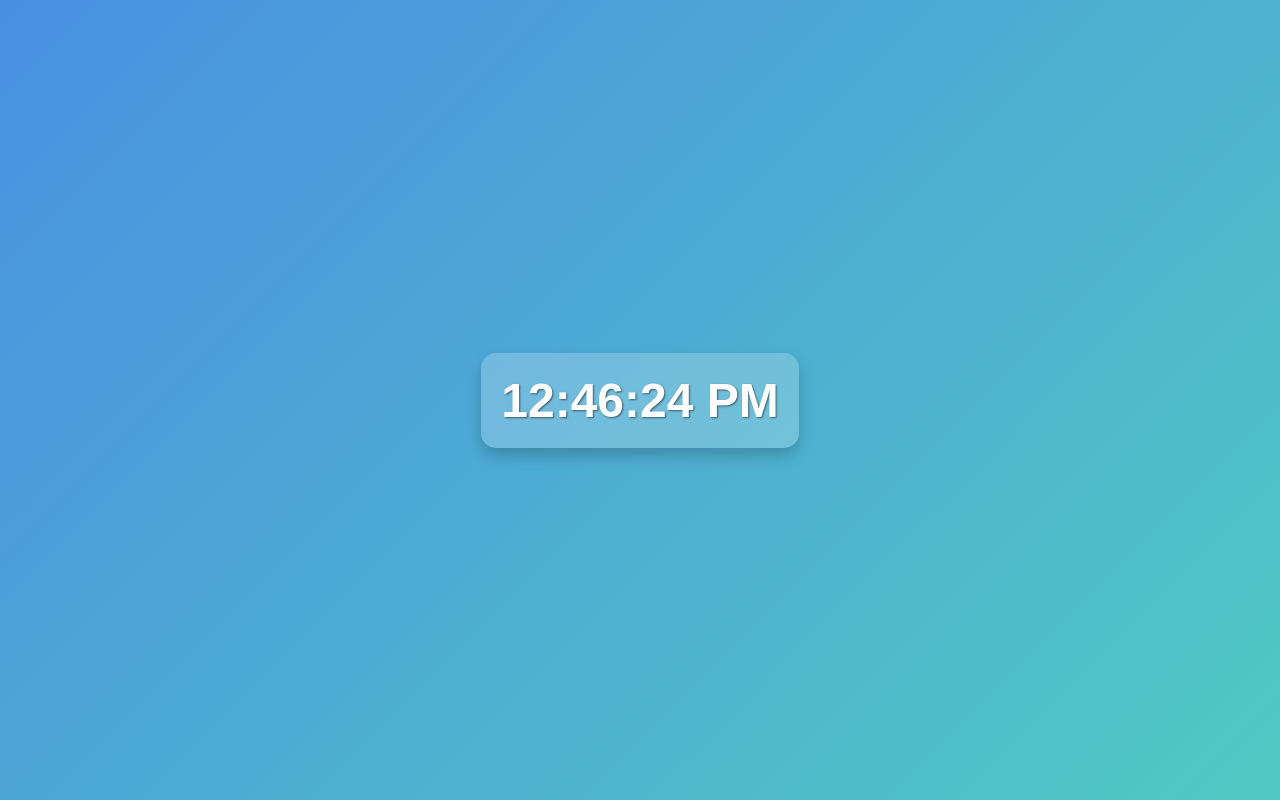
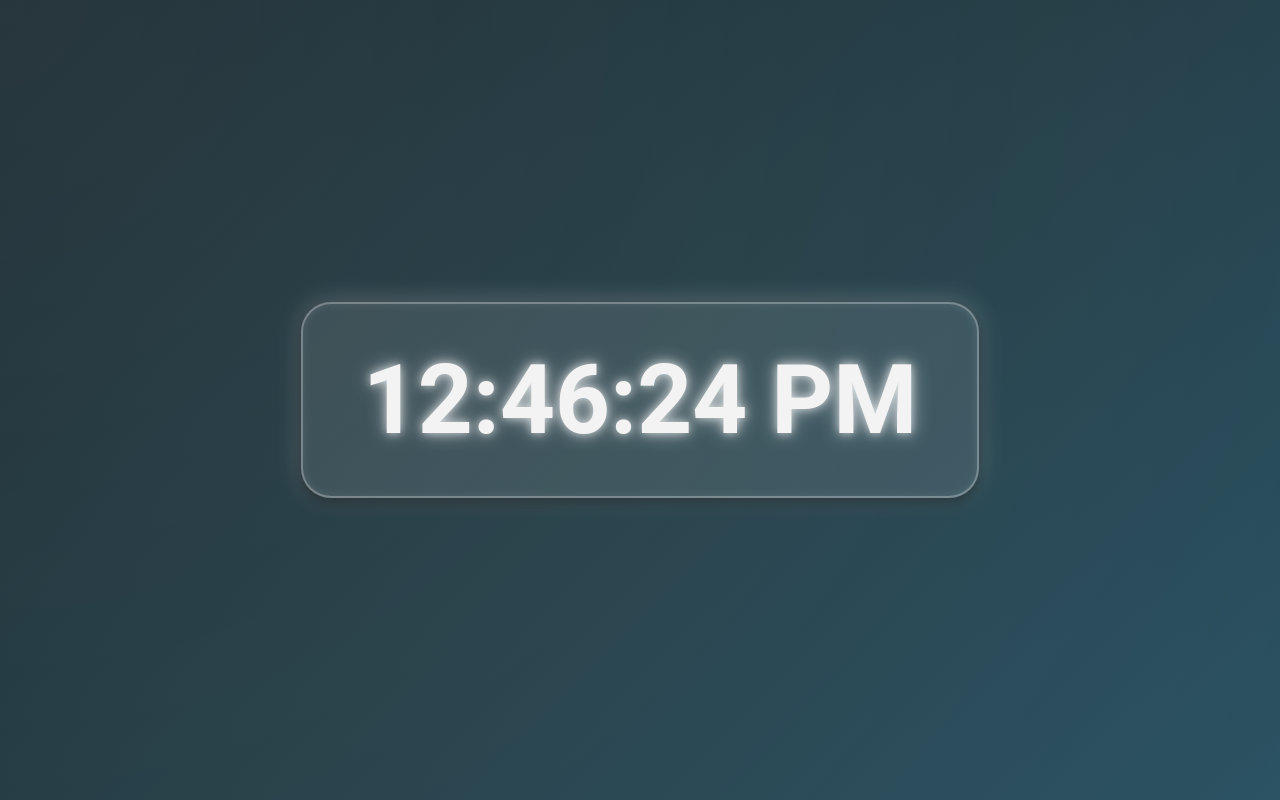
Before and after one commit to govinda006/javascript-learning, a plain HTML site: page DOM/four.html in a window 1280 px wide. Drawn offline with Linux system fonts and the light colour scheme.

Commit message:
clock code

```diff
--- a/DOM/four.html
+++ b/DOM/four.html
@@ -4,29 +4,91 @@
 <head>
     <meta charset="UTF-8">
     <meta name="viewport" content="width=device-width, initial-scale=1.0">
-    <title>Clock</title>
+    <title>Elegant Clock</title>
     <style>
-        /* General body styling */
+        /* Reset margin and padding for the body */
         body {
+            margin: 0;
+            padding: 0;
             display: flex;
             justify-content: center;
             align-items: center;
             height: 100vh;
-            margin: 0;
-            font-family: Arial, sans-serif;
-            background: linear-gradient(135deg, #4a90e2, #50c9c3);
+            background: linear-gradient(135deg, #0f2027, #203a43, #2c5364);
+            /* Dark gradient background */
+            font-family: 'Roboto', Arial, sans-serif;
             color: white;
+            overflow: hidden;
         }
 
-        /* Styling for the clock */
+        /* Animated background effect */
+        body::before {
+            content: '';
+            position: absolute;
+            top: 0;
+            left: 0;
+            width: 200%;
+            height: 200%;
+            background: radial-gradient(circle, rgba(255, 255, 255, 0.1), rgba(0, 0, 0, 0));
+            transform: translate(-50%, -50%);
+            animation: rotateBackground 10s linear infinite;
+            pointer-events: none;
+        }
+
+        /* Keyframes for rotating background animation */
+        @keyframes rotateBackground {
+            0% {
+                transform: translate(-50%, -50%) rotate(0deg);
+            }
+
+            100% {
+                transform: translate(-50%, -50%) rotate(360deg);
+            }
+        }
+
+        /* Clock container styling */
         #clock {
-            font-size: 3rem;
+            position: relative;
+            font-size: 6rem;
             font-weight: bold;
-            padding: 20px;
-            background: rgba(255, 255, 255, 0.2);
-            border-radius: 15px;
-            box-shadow: 0 8px 15px rgba(0, 0, 0, 0.2);
-            text-shadow: 1px 1px 2px rgba(0, 0, 0, 0.5);
+            padding: 40px 60px;
+            color: #f3f3f3;
+            text-align: center;
+            border: 2px solid rgba(255, 255, 255, 0.3);
+            background: rgba(255, 255, 255, 0.1);
+            border-radius: 30px;
+            box-shadow:
+                0 5px 15px rgba(0, 0, 0, 0.5),
+                0 0 25px rgba(255, 255, 255, 0.3),
+                inset 0 0 10px rgba(255, 255, 255, 0.1);
+            text-shadow:
+                0 0 10px rgba(255, 255, 255, 0.7),
+                0 0 20px rgba(255, 255, 255, 0.5);
+            transition: transform 0.4s ease-in-out, box-shadow 0.4s ease-in-out;
+        }
+
+        /* Glow and hover effects */
+        #clock:hover {
+            transform: scale(1.1);
+            box-shadow:
+                0 10px 30px rgba(0, 0, 0, 0.6),
+                0 0 50px rgba(255, 255, 255, 0.6),
+                inset 0 0 20px rgba(255, 255, 255, 0.2);
+        }
+
+        /* Make it responsive */
+        @media (max-width: 768px) {
+            #clock {
+                font-size: 4rem;
+                padding: 30px 40px;
+            }
+        }
+
+        @media (max-width: 480px) {
+            #clock {
+                font-size: 2.5rem;
+                padding: 20px 30px;
+            }
         }
     </style>
 </head>
@@ -36,7 +98,7 @@
     <script>
         const clock = document.getElementById('clock');
 
-        setInterval(function () {
+        setInterval(() => {
             let date = new Date();
             clock.innerHTML = date.toLocaleTimeString();
         }, 1000);
```
